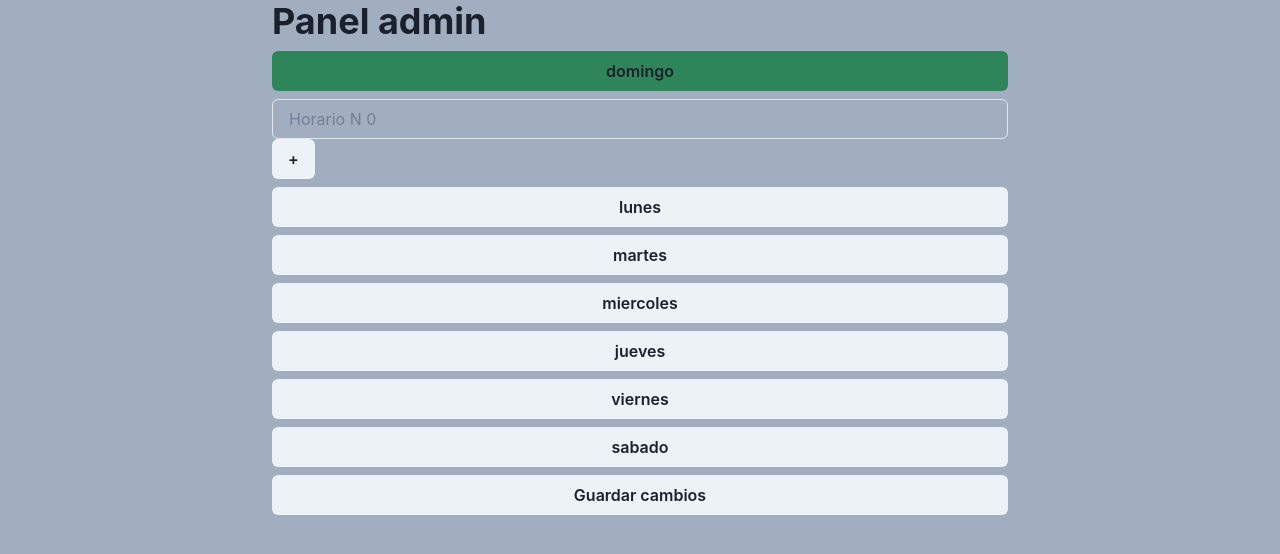
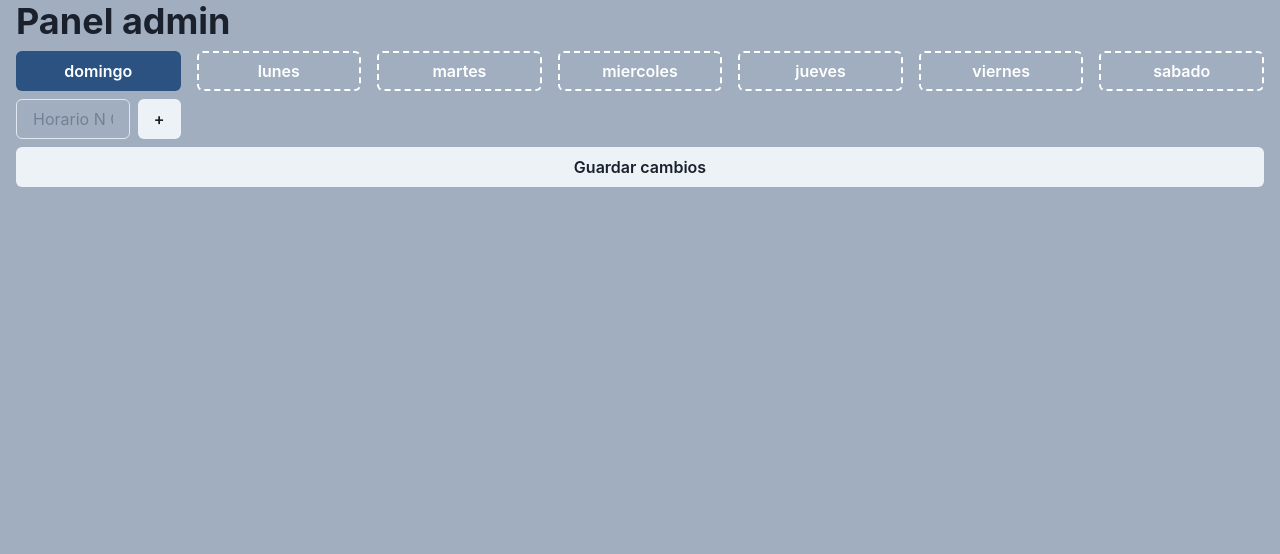
Before and after one commit to nahuelDev23/turnos, a Next.js app: page /admin in a window 1280 px wide. Both pictures are taken after a click on the button "domingo". Shown: the top 554 px of the page. Built offline with nearby package versions, Linux system fonts and the light colour scheme; no server answers; the database is empty.

Commit message:
Estilos en panel admin

```diff
--- /dev/null
+++ b/components/UI/SkeletonLoadingTimes.tsx
@@ -0,0 +1,10 @@
+import Skeleton, { SkeletonTheme } from "react-loading-skeleton";
+import "react-loading-skeleton/dist/skeleton.css";
+
+export const SkeletonLoadingTimes = () => {
+  return (
+    <SkeletonTheme baseColor="#ebebeb" highlightColor="#d6d6d6">
+      <Skeleton count={5} height="2.5rem" />
+    </SkeletonTheme>
+  );
+};
--- a/components/admin/CheckDayTemplate.tsx
+++ b/components/admin/CheckDayTemplate.tsx
@@ -1,8 +1,10 @@
 import { FC, useContext, useEffect, useMemo, useState } from "react";
+import { Stack, Text } from "@chakra-ui/react";
 
 import { DaysContext } from "../../context/DaysContext";
 import { useMultipleInputs } from "../../hooks/useMultipleInputs";
 import { daysString, IAvailableHours } from "../../interface/IAvailableDays";
+import { SkeletonLoadingTimes } from "../UI/SkeletonLoadingTimes";
 
 import { ButtonDay } from "./form/ButtonDay";
 import { InputHour } from "./form/InputHour";
@@ -14,6 +16,7 @@ interface Props {
 export const CheckDayTemplate: FC<Props> = ({ text }) => {
   const { addFormToFormData, daysData, isLoadingFormData, removeDay } =
     useContext(DaysContext);
+
   const [isActiveDay, setIsActiveDay] = useState(false);
 
   const {
@@ -67,13 +70,14 @@ export const CheckDayTemplate: FC<Props> = ({ text }) => {
 
   return (
     <>
+      <Stack>
         <ButtonDay
           haveAtLastOneTime={isActiveDay}
           isLoadingFormData={isLoadingFormData}
           setDayAvailable={setDayAvailable}
           text={text}
         />
-      {isLoadingFormData && "buscando horarios en db"}
+        {isLoadingFormData && <SkeletonLoadingTimes />}
         {isActiveDay &&
           formAvailableDays.hours.map((times: any, index: number) => (
             <div key={index} className="flex">
@@ -87,6 +91,7 @@ export const CheckDayTemplate: FC<Props> = ({ text }) => {
               />
             </div>
           ))}
+      </Stack>
     </>
   );
 };
--- a/components/admin/form/ButtonDay.tsx
+++ b/components/admin/form/ButtonDay.tsx
@@ -16,7 +16,11 @@ export const ButtonDay: FC<Props> = ({
 }) => {
   return (
     <Button
-      bgColor={haveAtLastOneTime ? "green.600" : undefined}
+      _hover={{ backgroundColor: "rgba(0,0,0,.1)" }}
+      bgColor={haveAtLastOneTime ? "blue.700" : "transparent"}
+      border={haveAtLastOneTime ? undefined : "2px solid"}
+      borderStyle={haveAtLastOneTime ? undefined : "dashed"}
+      color="white"
       disabled={isLoadingFormData}
       onClick={setDayAvailable}
     >
--- a/components/admin/form/InputHour.tsx
+++ b/components/admin/form/InputHour.tsx
@@ -1,5 +1,5 @@
 import { FC } from "react";
-import { Input, Button } from "@chakra-ui/react";
+import { Input, Button, Stack } from "@chakra-ui/react";
 
 import { IAvailableHours } from "../../../interface";
 
@@ -22,7 +22,7 @@ export const InputHour: FC<Props> = ({
   isSomeInputEmpty,
 }) => {
   return (
-    <>
+    <Stack direction="row">
       <Input
         required
         aria-label="input-hour"
@@ -33,6 +33,7 @@ export const InputHour: FC<Props> = ({
         value={times.time}
         onChange={(event) => handleChangeStep(event, index)}
       />
+      <Stack direction="row">
         <Button
           className="h-full py-2 px-4 bg-yellow-300 rounded-tr rounded-br mr-2"
           disabled={isSomeInputEmpty}
@@ -48,6 +49,7 @@ export const InputHour: FC<Props> = ({
             -
           </Button>
         )}
-    </>
+      </Stack>
+    </Stack>
   );
 };
--- a/package.json
+++ b/package.json
@@ -24,6 +24,7 @@
     "react": "18.2.0",
     "react-datepicker": "^4.8.0",
     "react-dom": "18.2.0",
+    "react-loading-skeleton": "^3.1.0",
     "swr": "^1.3.0"
   },
   "devDependencies": {
--- a/pages/admin/index.tsx
+++ b/pages/admin/index.tsx
@@ -1,4 +1,4 @@
-import { Button, Container, Heading, Stack } from "@chakra-ui/react";
+import { Button, Container, Grid, Heading, Stack } from "@chakra-ui/react";
 import { useContext } from "react";
 
 import { CheckDayTemplate } from "../../components/admin/CheckDayTemplate";
@@ -8,9 +8,10 @@ const index = () => {
   const { sendForm } = useContext(DaysContext);
 
   return (
-    <Container maxW="container.md">
+    <Container maxW="container.xxl">
       <Stack>
         <Heading>Panel admin</Heading>
+        <Grid gap="1rem" gridTemplateColumns="repeat(7,1fr)">
           <CheckDayTemplate text="domingo" />
           <CheckDayTemplate text="lunes" />
           <CheckDayTemplate text="martes" />
@@ -18,6 +19,8 @@ const index = () => {
           <CheckDayTemplate text="jueves" />
           <CheckDayTemplate text="viernes" />
           <CheckDayTemplate text="sabado" />
+        </Grid>
+
         <Button onClick={sendForm}>Guardar cambios</Button>
       </Stack>
     </Container>
```
Also changed, not shown: components/admin/SetDaysAvailable.tsx (deleted, +0 -88 lines), 2 other files (tests, documents, lock files or other folders). Lines whose indentation alone changed are shown as unchanged.
